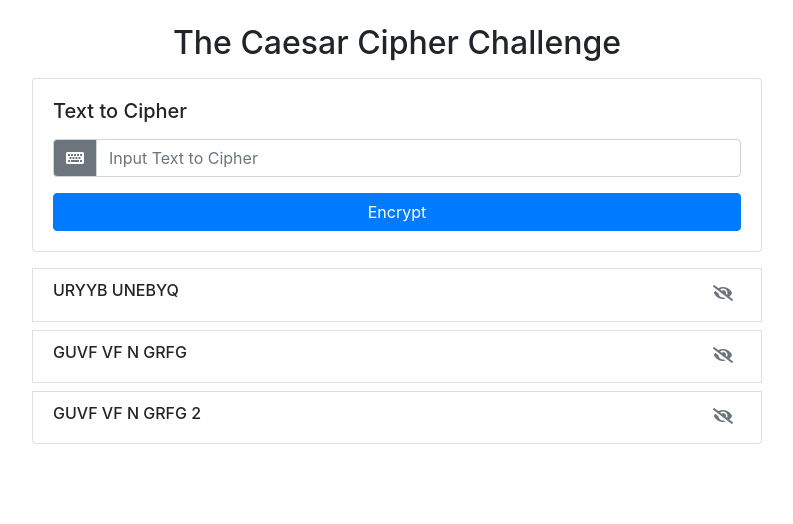
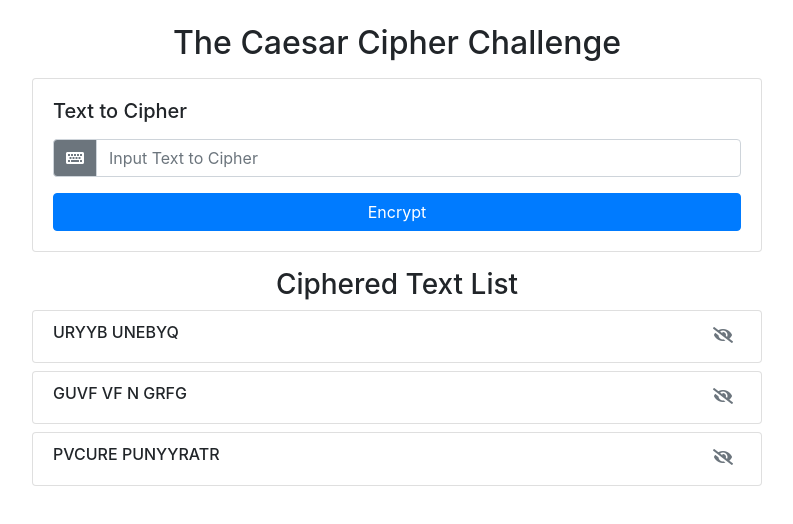
Before and after one commit to hrmendoza96/CaesarCipherChallenge, a React (Create React App) app in the folder caesar_cipher/: page / in a window 1280 px wide. Shown: the top 524 px of the page, without its empty margins (243-1036 px from the left). Built offline with nearby package versions, Linux system fonts and the light colour scheme.

Commit message:
Adding Validations and tweaking design

```diff
--- a/caesar_cipher/src/App.js
+++ b/caesar_cipher/src/App.js
@@ -4,12 +4,18 @@ import React, { useState } from 'react';
 import 'bootstrap/dist/css/bootstrap.min.css';
 
 //Input Form
-function Input({ addText }) {
+function Input({ addCipheredText }) {
   const [value, setValue] = useState(''); //fill in state through user input
 
   const handleSubmit = e => {
     e.preventDefault();
-    addText(value);
+    value.trim();
+    if(value){
+      addCipheredText(value);
+    }else{
+      alert("Input is empty");
+    }
+
     setValue(''); //Clean Input
   }
   return (
@@ -34,8 +40,9 @@ function Input({ addText }) {
 }
 
 //List of Ciphered Texts
-function CipheredText(cipheredText, index) {
+function CipheredText(cipheredText) {
   return (
+    <div>
       <li className="list-group-item d-flex justify-content-between my-2">
         <h6> {cipheredText.cipheredText.text} </h6>
         <div className="todo-icon">
@@ -44,6 +51,7 @@ function CipheredText(cipheredText, index) {
           </span>
         </div>
       </li>
+    </div>
   )
 }
 
@@ -57,7 +65,7 @@ function App() {
     }
     ,
     {
-      text: 'This is a test 2'
+      text: 'Cipher Challenge'
     }
   ]);
 
@@ -82,7 +90,7 @@ function App() {
     return cipheredArray.join("");
   }
 
-  const addText = text => {
+  const addCipheredText = text => {
     cipheredTexts.map((cipheredText) => (
       cipheredText.text = cipher(cipheredText.text)
     )); //Decrypt original texts
@@ -96,7 +104,10 @@ function App() {
         <div className="row">
           <div className="col col-md-8 mt-4 mx-auto ">
             <h2 className="text-capitalize text-center">The Caesar Cipher Challenge</h2>
-            <Input addText={addText} />
+            <Input addCipheredText={addCipheredText} />
+            <h3 className="text-capitalize text-center">
+              Ciphered Text List
+            </h3>
             {
               cipheredTexts.map((cipheredText, index) => (
                 cipheredText.text = cipher(cipheredText.text), //CipherText
```
Lines whose indentation alone changed are shown as unchanged.
